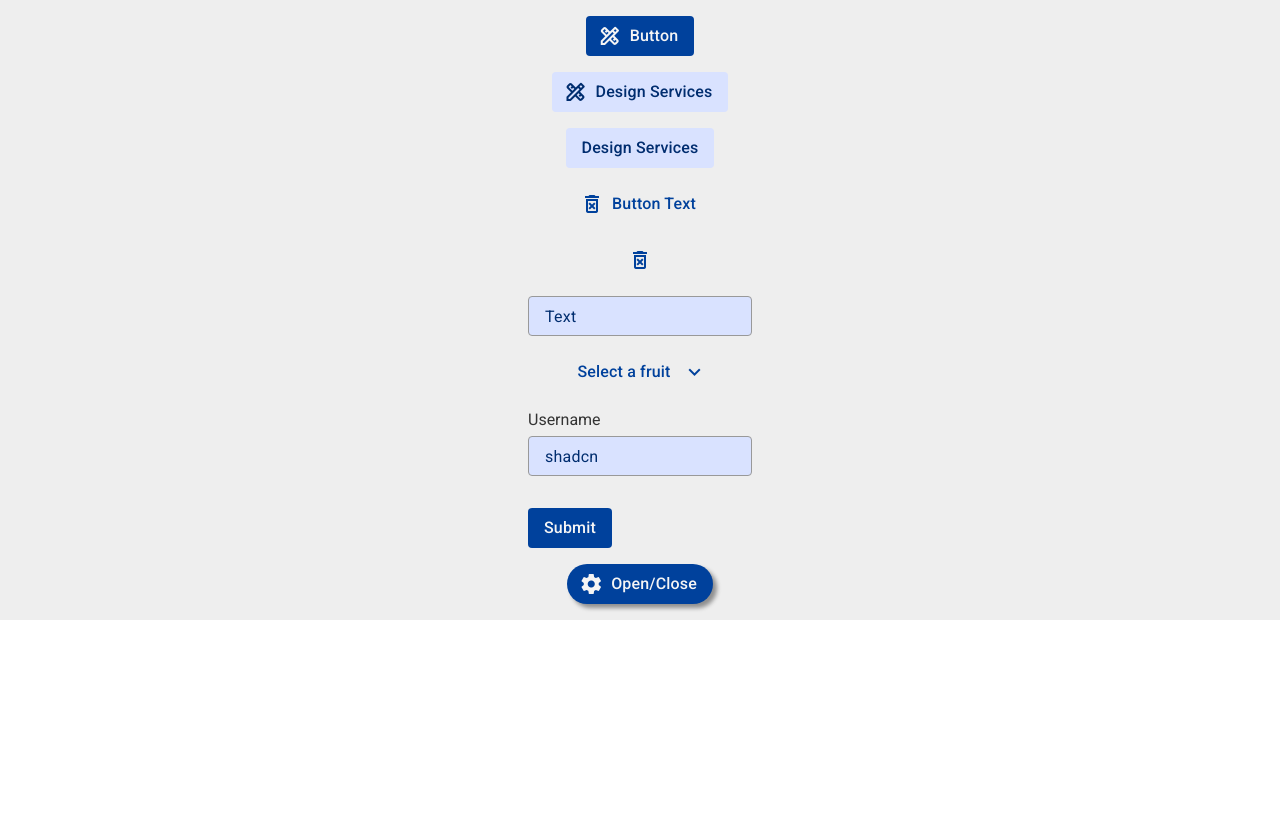
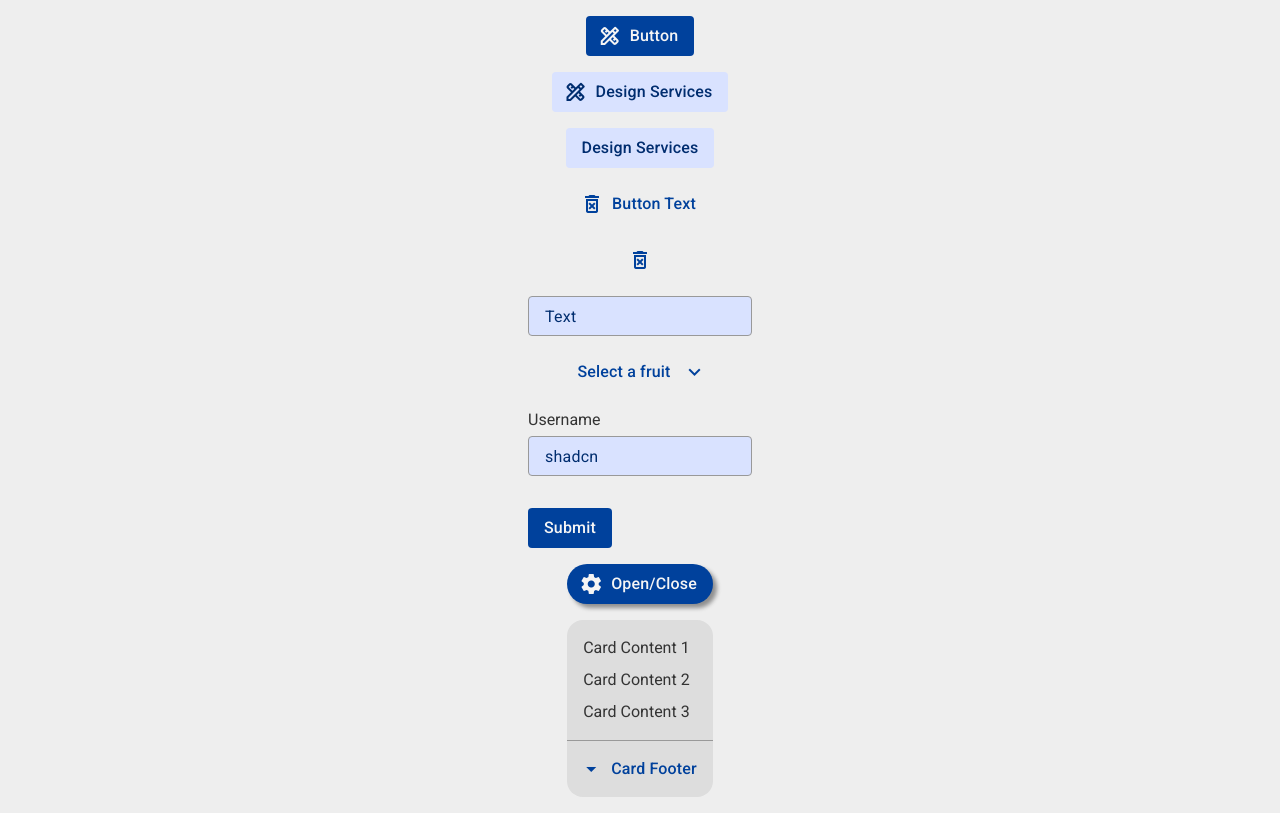
Before and after one commit to adrianjunior/smd-theses, a Next.js app in the folder theses-repo/: page / in a window 1280 px wide. Built offline with nearby package versions, Linux system fonts and the light colour scheme.

Commit message:
created card component

```diff
--- a/theses-repo/package.json
+++ b/theses-repo/package.json
@@ -15,6 +15,7 @@
     "@radix-ui/react-primitive": "^1.0.3",
     "@radix-ui/react-radio-group": "^1.1.3",
     "@radix-ui/react-select": "^2.0.0",
+    "@radix-ui/react-separator": "^1.0.3",
     "@radix-ui/react-slot": "^1.0.2",
     "class-variance-authority": "^0.7.0",
     "clsx": "^2.1.0",
--- a/theses-repo/src/app/globals.css
+++ b/theses-repo/src/app/globals.css
@@ -5,6 +5,7 @@
 @import '../styles/atoms/input.css';
 @import '../styles/atoms/select.css';
 @import '../styles/atoms/popover.css';
+@import '../styles/atoms/card.css';
 
 @tailwind base;
 @tailwind components;
--- a/theses-repo/src/app/page.tsx
+++ b/theses-repo/src/app/page.tsx
@@ -16,19 +16,29 @@ import {
   FormItem,
   FormLabel,
   FormMessage,
-} from "@/components/2-molecules/form"
+} from "@/components/1-atoms/form"
 import {
   Popover,
   PopoverContent,
   PopoverTrigger,
 } from "@/components/1-atoms/popover"
+import {
+  Card,
+  CardContent,
+  CardFooter
+} from "@/components/1-atoms/card"
 import { IconButton } from "@/components/1-atoms/icon-button"
 import { Input } from "@/components/1-atoms/input"
+import { Separator } from "@/components/1-atoms/separator"
+
 import { zodResolver } from "@hookform/resolvers/zod"
 import { useForm } from "react-hook-form"
 import { z } from "zod"
 import { Label } from "@/components/1-atoms/label"
 import { useMemo, useState } from "react"
+
+import 'material-icons/iconfont/filled.css';
+
 
 const formSchema = z.object({
   username: z.string().min(2).max(50),
@@ -148,6 +158,18 @@ export default function Home() {
           </div>
         </PopoverContent>
       </Popover>
+      <Card>
+        <CardContent>
+          <p>Card Content 1</p>
+          <p>Card Content 2</p>
+          <p>Card Content 3</p>
+        </CardContent>
+        <Separator/>
+        <CardFooter onClick={() => console.log("Filter Chip State: " + filterChipState)}>
+          <span className="material-icons">arrow_drop_down</span>
+          <p>Card Footer</p>
+        </CardFooter>
+      </Card>
     </main>
   );
 }
--- /dev/null
+++ b/theses-repo/src/components/1-atoms/card.tsx
@@ -0,0 +1,40 @@
+import * as React from "react"
+
+import { cn } from "@/lib/utils"
+
+const Card = React.forwardRef<
+  HTMLDivElement,
+  React.HTMLAttributes<HTMLDivElement>
+>(({ className, ...props }, ref) => (
+  <div
+    ref={ref}
+    className={cn(
+      "card-layout card-style",
+      className
+    )}
+    {...props}
+  />
+))
+Card.displayName = "Card"
+
+const CardContent = React.forwardRef<
+  HTMLDivElement,
+  React.HTMLAttributes<HTMLDivElement>
+>(({ className, ...props }, ref) => (
+  <div ref={ref} className={cn("card-content-layout", className)} {...props} />
+))
+CardContent.displayName = "CardContent"
+
+const CardFooter = React.forwardRef<
+  HTMLDivElement,
+  React.HTMLAttributes<HTMLDivElement>
+>(({ className, ...props }, ref) => (
+  <div
+    ref={ref}
+    className={cn("card-footer-layout card-footer-style card-footer-hover", className)}
+    {...props}
+  />
+))
+CardFooter.displayName = "CardFooter"
+
+export { Card, CardFooter, CardContent }
--- /dev/null
+++ b/theses-repo/src/components/1-atoms/separator.tsx
@@ -0,0 +1,31 @@
+"use client"
+
+import * as React from "react"
+import * as SeparatorPrimitive from "@radix-ui/react-separator"
+
+import { cn } from "@/lib/utils"
+
+const Separator = React.forwardRef<
+  React.ElementRef<typeof SeparatorPrimitive.Root>,
+  React.ComponentPropsWithoutRef<typeof SeparatorPrimitive.Root>
+>(
+  (
+    { className, orientation = "horizontal", decorative = true, ...props },
+    ref
+  ) => (
+    <SeparatorPrimitive.Root
+      ref={ref}
+      decorative={decorative}
+      orientation={orientation}
+      className={cn(
+        "shrink-0 bg-outline-variant dark:bg-dark-outline-variant",
+        orientation === "horizontal" ? "h-[1px] w-full" : "h-full w-[1px]",
+        className
+      )}
+      {...props}
+    />
+  )
+)
+Separator.displayName = SeparatorPrimitive.Root.displayName
+
+export { Separator }
--- /dev/null
+++ b/theses-repo/src/styles/atoms/card.css
@@ -0,0 +1,60 @@
+.card-layout {
+    @apply
+    rounded-large
+    flex
+    flex-col
+    overflow-hidden
+}
+
+.card-style {
+    @apply
+    sm:bg-surface-container
+    lg:bg-surface-container-high
+    text-on-surface
+    sm:dark:bg-dark-surface-container
+    lg:dark:bg-dark-surface-container-high
+    dark:text-dark-on-surface
+}
+
+.card-content-layout {
+    @apply
+    flex
+    flex-col
+    items-start
+    self-stretch
+    sm:gap-2
+    lg:gap-4
+    sm:p-4
+    lg:p-6
+}
+
+.card-footer-layout {
+    @apply
+    inline-flex
+    items-center
+    justify-center
+    whitespace-nowrap
+    self-stretch
+    text-label-large
+    font-medium
+    py-4
+    pr-4
+    pl-3
+    gap-2
+}
+
+.card-footer-style {
+    @apply
+    text-primary
+    bg-primary
+    bg-opacity-0
+}
+
+.card-footer-hover {
+    @apply
+    transition-interactive
+    duration-300
+    hover:bg-opacity-16
+    focus-visible:bg-opacity-16
+    cursor-pointer
+}
--- a/theses-repo/tailwind.config.ts
+++ b/theses-repo/tailwind.config.ts
@@ -13,9 +13,6 @@ const config: Config = {
     container: {
       center: true,
       padding: "2rem",
-      screens: {
-        "2xl": "1400px",
-      },
     },
     extend: {
       colors: {
@@ -48,7 +45,7 @@ const config: Config = {
         "dark-primary": "#86a9ff",
         "dark-on-primary": "#111111",
         "dark-primary-container": "#001945",
-        "dark-primary-container-focus" : "#153063",
+        "dark-primary-container-focus": "#153063",
         "dark-on-primary-container": "#d9e2ff",
         "dark-error": "#ff897d",
         "dark-on-error": "#111111",
@@ -136,6 +133,13 @@ const config: Config = {
       opacity: {
         16: '0.16',
       },
+      screens: {
+        sm: '600px',
+        md: '1000px',
+        lg: '1400px',
+        xl: '1920px',
+        'uw': '2560px',
+      },
     },
   },
   plugins: [require("tailwindcss-animate")],
```
Also changed, not shown: theses-repo/src/components/1-atoms/form.tsx (renamed from theses-repo/src/components/2-molecules/form.tsx), 1 other file (tests, documents, lock files or other folders).
